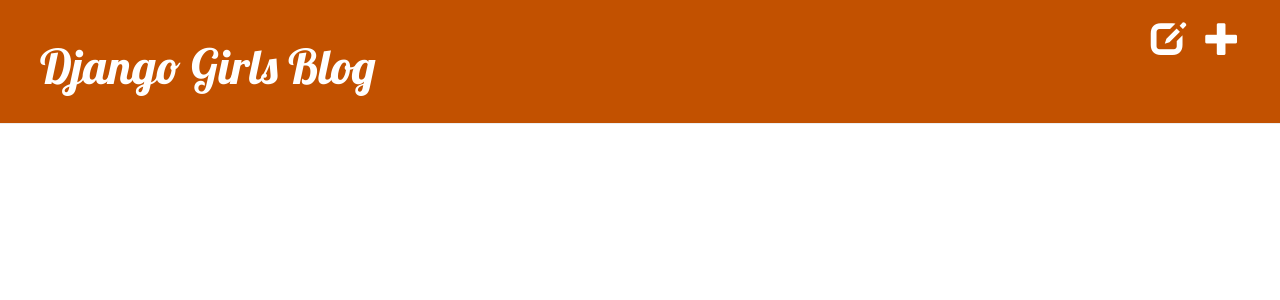
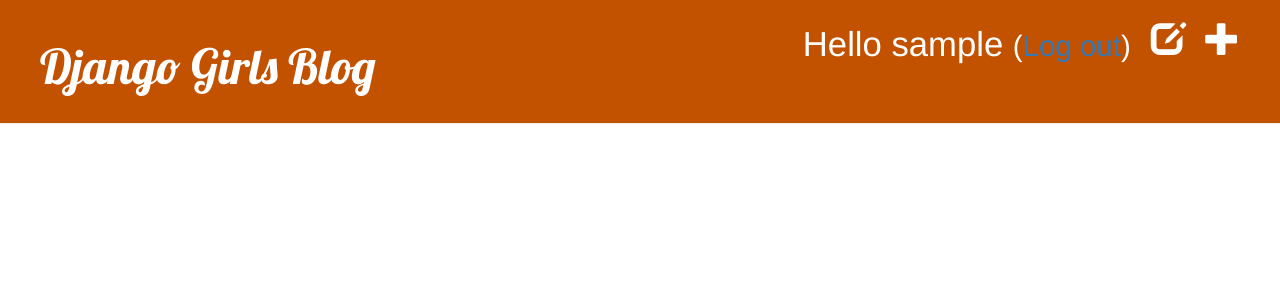
Before and after one commit to florayedai/my-first-blog, a Django app: page /drafts/ in a window 1280 px wide. Shown: the top 300 px of the page. Run offline with Django 3.2, Linux system fonts and the light colour scheme; the visitor is signed in with stand-in values (Sample User, id 1); data that the repository does not hold is empty; some libraries are stand-ins or nearby versions.

Commit message:
More changes on the template

```diff
--- a/src/blog/templates/blog/base.html
+++ b/src/blog/templates/blog/base.html
@@ -14,6 +14,9 @@
             {% if user.is_authenticated %}
                 <a href="{% url 'post_new' %}" class="top-menu"><span class="glyphicon glyphicon-plus"></span></a>
                 <a href="{% url 'post_draft_list' %}" class="top-menu"><span class="glyphicon glyphicon-edit"></span></a>
+                <p class="top-menu">Hello {{ user.username }} <small>(<a href="{% url 'logout' %}">Log out</a>)</small></p>
+                {% else %}
+                <a href="{% url 'login' %}" class="top-menu"><span class="glyphicon glyphicon-lock"></span></a>
             {% endif %}
             <h1><a href="/">Django Girls Blog</a></h1>
         </div>
--- a/src/mysite/urls.py
+++ b/src/mysite/urls.py
@@ -21,5 +21,6 @@
 urlpatterns = [
     path('admin/', admin.site.urls),
     path('accounts/login/', views.LoginView.as_view(), name='login'),
+    path('accounts/logout/', views.LogoutView.as_view(next_page='/'), name='logout'),
     path('', include('blog.urls')),
 ]
```
Also changed, not shown: 2 other files.
